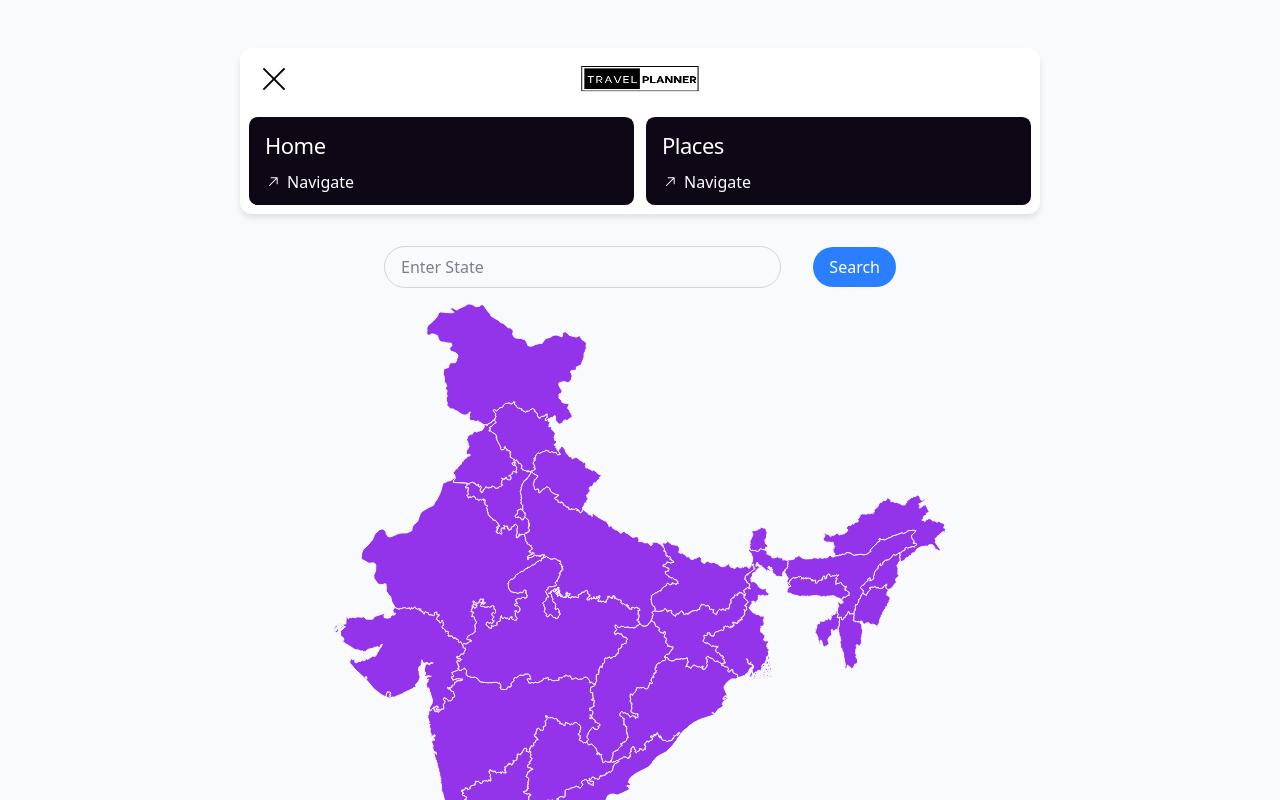
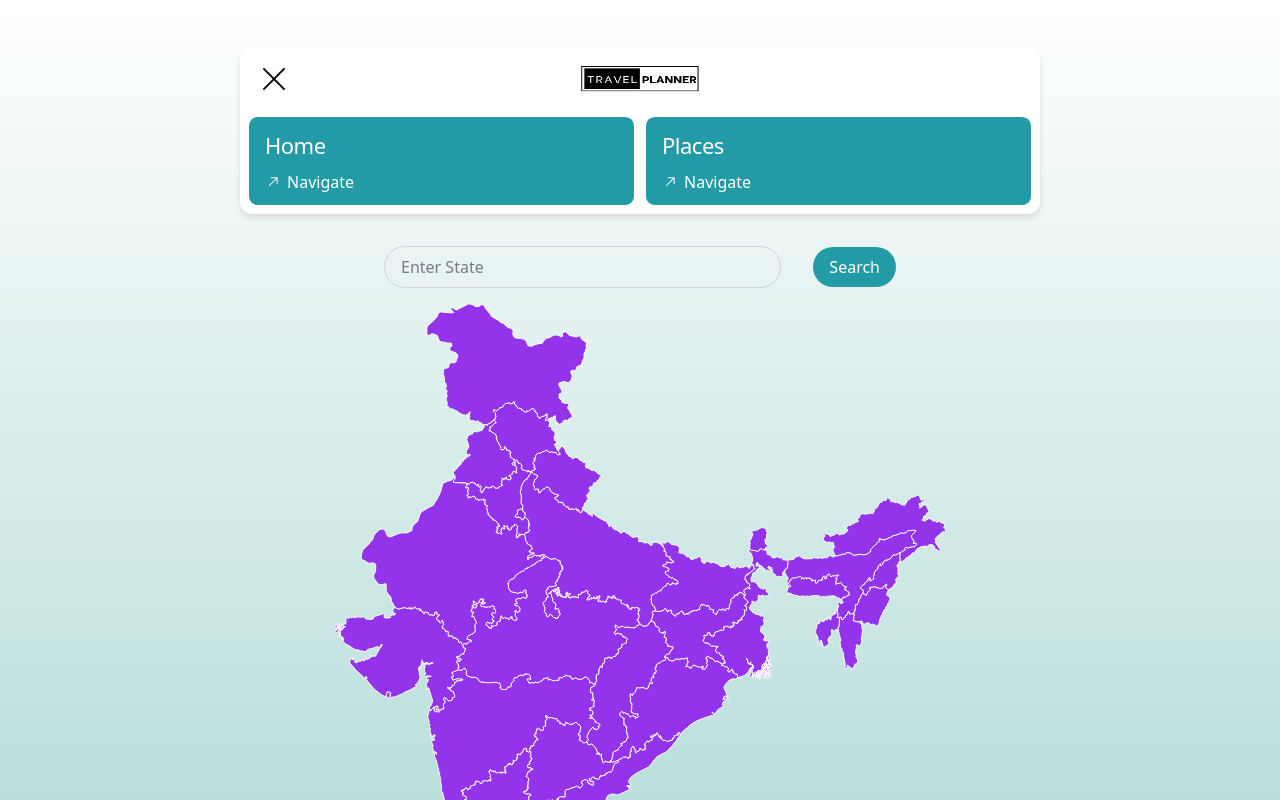
Before and after one commit to Jainam-not-a-robot/Travel-Planner, a Next.js app in the folder frontend/: page / in a window 1280 px wide. Both pictures are taken after a click on the button 273 px from the left and 78 px from the top of the page. Built offline with nearby package versions, Linux system fonts and the light colour scheme.

Commit message:
Improved color pallete

```diff
--- a/frontend/src/app/NavCard.tsx
+++ b/frontend/src/app/NavCard.tsx
@@ -27,9 +27,9 @@ export default function NavCard(){
             logo={logo}
             logoAlt="Travel Planner"
             items={items}
-            baseColor="#fff"
-            menuColor="#000"
-            buttonBgColor="#111"
+            baseColor="white"
+            menuColor="black"
+            buttonBgColor="#FFBDBD"
             buttonTextColor="#fff"
             ease="power3.out"/>
     )
--- a/frontend/src/app/india-map.tsx
+++ b/frontend/src/app/india-map.tsx
@@ -14,7 +14,7 @@ export const IndiaMap: React.FC<React.SVGProps<SVGSVGElement>> = (props) => {
     console.log(selectedPlace);
   },[selectedPlace])
    return(
-    <svg className="bg-slate-50 mx-36"
+    <svg className="mx-36"
     xmlns="http://www.w3.org/2000/svg"
     width="611.86"
     height="695.70"
--- a/frontend/src/app/layout.tsx
+++ b/frontend/src/app/layout.tsx
@@ -30,7 +30,7 @@ export default function RootLayout({
   return (
     <html lang="en" className="h-full">
       <body
-        className={`${geistSans.variable} ${geistMono.variable} h-full flex bg-slate-50 antialiased`}
+        className={`${geistSans.variable} ${geistMono.variable} h-full flex bg-gradient-to-b from-white to-[#BADFDB]  antialiased`}
       >
         <UserProvider>
 
--- a/frontend/src/app/search-option1.tsx
+++ b/frontend/src/app/search-option1.tsx
@@ -100,7 +100,7 @@ export default function Search() {
           className="w-full border border-gray-300 rounded-full py-2 px-4 focus:outline-none focus:ring-2 focus:ring-blue-400"
         />
 
-        <button className="bg-blue-500 text-white px-4 py-2 rounded-full hover:bg-blue-600" onClick={changingRoute}>
+        <button className="bg-[#239BA7] text-white px-4 py-2 rounded-full hover:bg-blue-600 hover:cursor-pointer hover:shadow-xl" onClick={changingRoute}>
           Search
         </button>
       </div>
--- a/frontend/src/components/CardNav.jsx
+++ b/frontend/src/components/CardNav.jsx
@@ -172,7 +172,7 @@ const CardNav = ({
               key={`${item.label}-${idx}`}
               className="nav-card"
               ref={setCardRef(idx)}
-              style={{ backgroundColor: item.bgColor, color: item.textColor }}
+              style={{ backgroundColor: "#239BA7", color: item.textColor }}
             >
               <div className="nav-card-label">{item.label}</div>
               <div className="nav-card-links">
```
